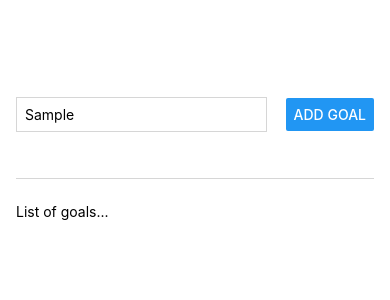
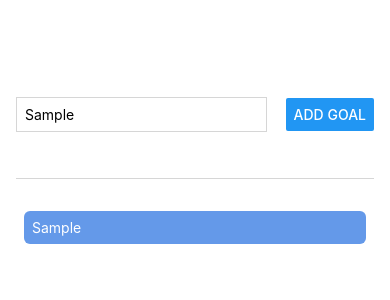
Before and after one commit to IqbalAhmadi/RNCourse, a React Native app: screen / in a window 390 px wide. Both pictures are taken after typing "Sample" into the empty fields and a click on the button "ADD GOAL". Shown: the top 300 px of the page. Built offline with nearby package versions, Linux system fonts and the light colour scheme.

Commit message:
modified styles to both ios and android

```diff
--- a/App.js
+++ b/App.js
@@ -3,13 +3,17 @@
 
 export default function App() {
   const [enteredGoalText, setEnteredGoalText] = useState('')
+  const [courseGoals, setCourseGoals] = useState([])
 
   function goalInputHandler(enteredText) {
     setEnteredGoalText(enteredText)
   }
 
   function addGoalHandler() {
-    console.log(enteredGoalText)
+    setCourseGoals((currentCourseGoals) => [
+      ...currentCourseGoals,
+      enteredGoalText,
+    ])
   }
 
   return (
@@ -23,7 +27,11 @@
         <Button title="ADD Goal" onPress={addGoalHandler} />
       </View>
       <View style={styles.goalsContainer}>
-        <Text>List of goals...</Text>
+        {courseGoals.map((goal) => (
+          <View key={goal} style={styles.goalItem}>
+            <Text style={styles.goalText}>{goal}</Text>
+          </View>
+        ))}
       </View>
     </View>
   )
@@ -54,4 +62,13 @@
   goalsContainer: {
     flex: 5,
   },
+  goalItem: {
+    margin: 8,
+    padding: 8,
+    borderRadius: 6,
+    backgroundColor: '#6499E9',
+  },
+  goalText: {
+    color: '#ffffff',
+  },
 })
```
